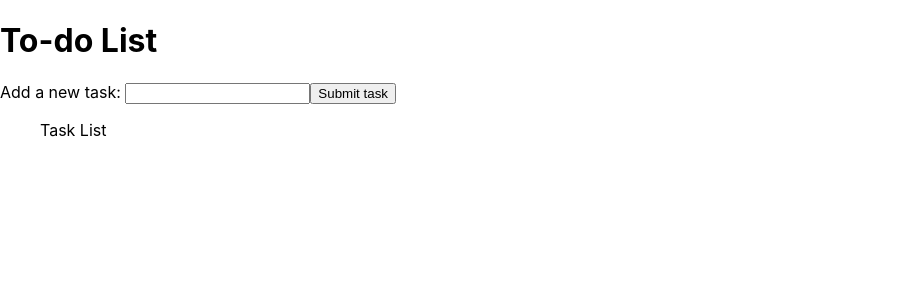
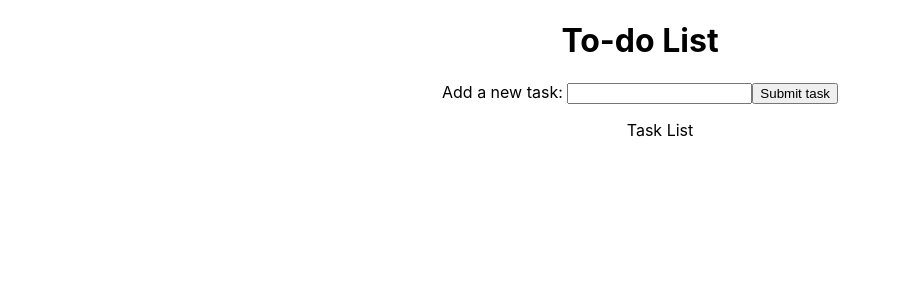
Before and after one commit to AlexMc93/React-To-Do-List, a React (Create React App) app: page / in a window 1280 px wide. Shown: the top 300 px of the page, without its empty margins (0-901 px from the left). Built offline with nearby package versions, Linux system fonts and the light colour scheme.

Commit message:
centers everything

```diff
--- a/src/index.css
+++ b/src/index.css
@@ -1,5 +1,6 @@
 body {
-  margin: 0;
+  text-align: center;
+  margin: 5px;
   font-family: -apple-system, BlinkMacSystemFont, 'Segoe UI', 'Roboto', 'Oxygen',
     'Ubuntu', 'Cantarell', 'Fira Sans', 'Droid Sans', 'Helvetica Neue',
     sans-serif;
```
Also changed, not shown: 1 other file (tests, documents, lock files or other folders).
